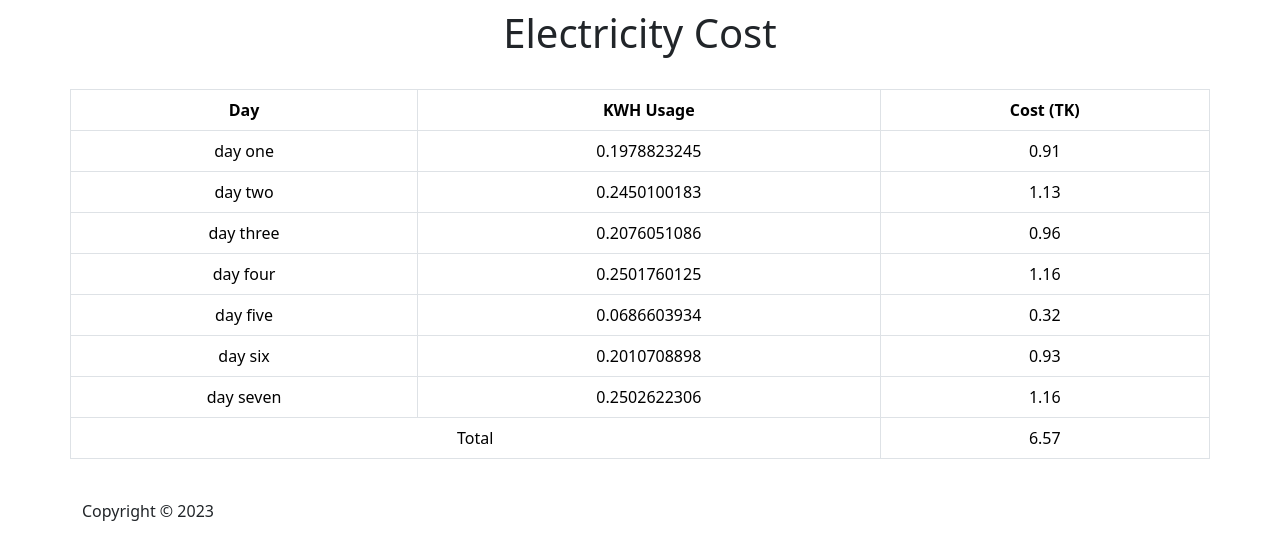
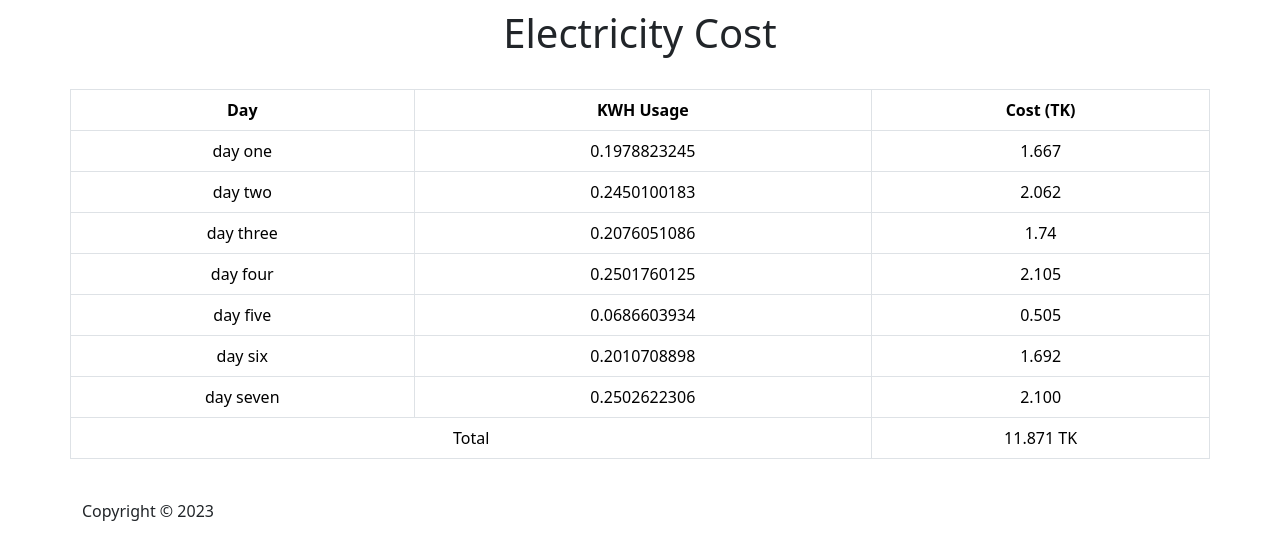
Before and after one commit to PicaPrime/Energy-Consumption-Monitor-, a plain HTML site: page index.html in a window 1280 px wide. Shown: the part 905-1464 px from the top of the page. Drawn offline with nearby package versions, Linux system fonts and the light colour scheme.

Commit message:
final submission

```diff
--- a/index.html
+++ b/index.html
@@ -96,50 +96,50 @@
             <tr>
                 <td>day one</td>
                 <td>0.1978823245</td>
-                <td>0.91</td>
+                <td>1.667</td>
             </tr>
 
             <tr>
                 <td>day two</td>
                 <td>0.2450100183</td>
-                <td>1.13</td>
+                <td>2.062</td>
             </tr>
 
             <tr>
                 <td>day three</td>
                 <td>0.2076051086</td>
-                <td>0.96</td>
+                <td>1.74</td>
             </tr>
 
             <tr>
                 <td>day four</td>
                 <td>0.2501760125</td>
-                <td>1.16</td>
+                <td>2.105</td>
             </tr>
 
             <tr>
                 <td>day five</td>
                 <td>0.0686603934</td>
-                <td>0.32</td>
+                <td>0.505</td>
             </tr>
 
             <tr>
                 <td>day six</td>
                 <td>0.2010708898</td>
-                <td>0.93</td>
+                <td>1.692</td>
             </tr>
 
             <tr>
                 <td>day seven</td>
                 <td>0.2502622306</td>
-                <td>1.16</td>
+                <td>2.100</td>
             </tr>
 
         </tbody>
         <tfoot>
             <tr>
                 <td colspan="2">Total</td>
-                <td>6.57</td>
+                <td>11.871 TK</td>
             </tr>
         </tfoot>
     </table>
```
Also changed, not shown: chart.html (+7 -1 lines), download data.html (+1 -1 lines), package.json (deleted, +0 -12 lines), IoT-based-Energy-Consumption-meter.html (deleted), img/h1.png (added), img/h2.png (added), img/h3.png (added), img/mdb-favicon.ico (deleted), 1 other file.
